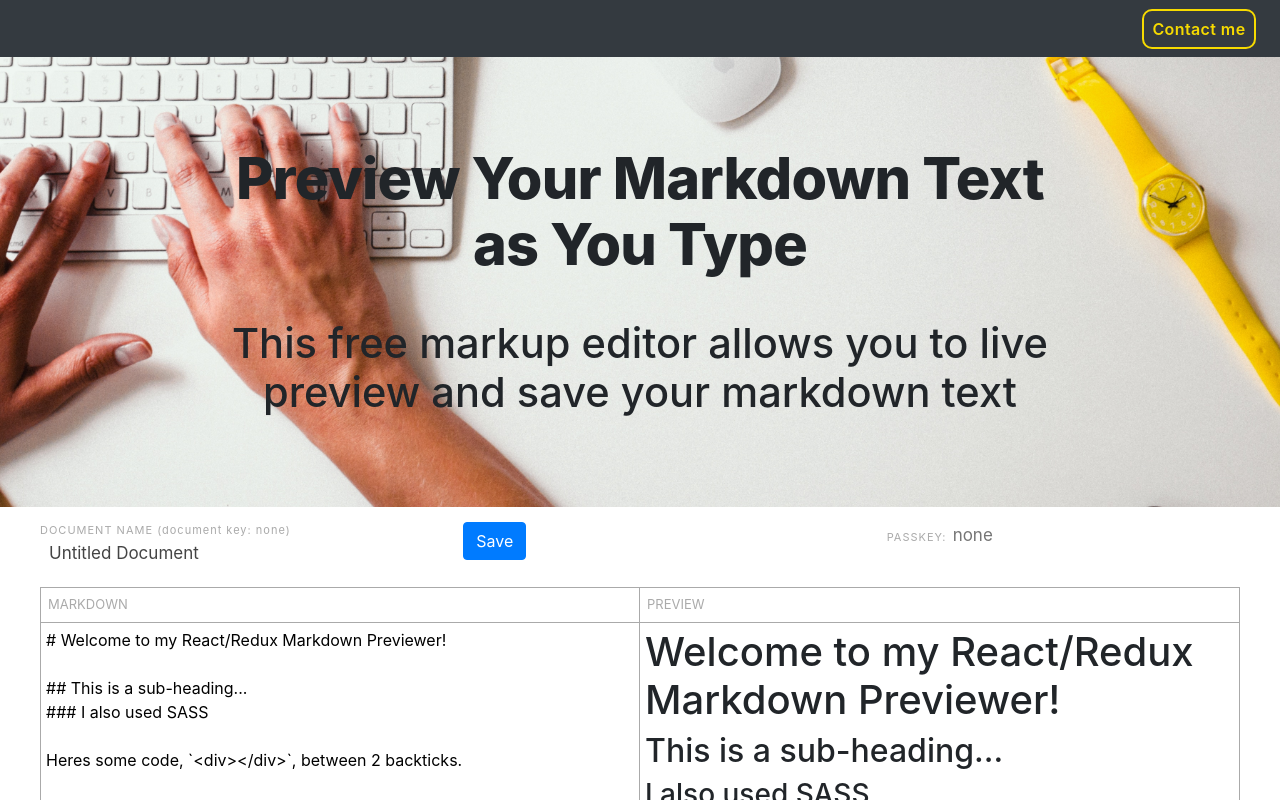
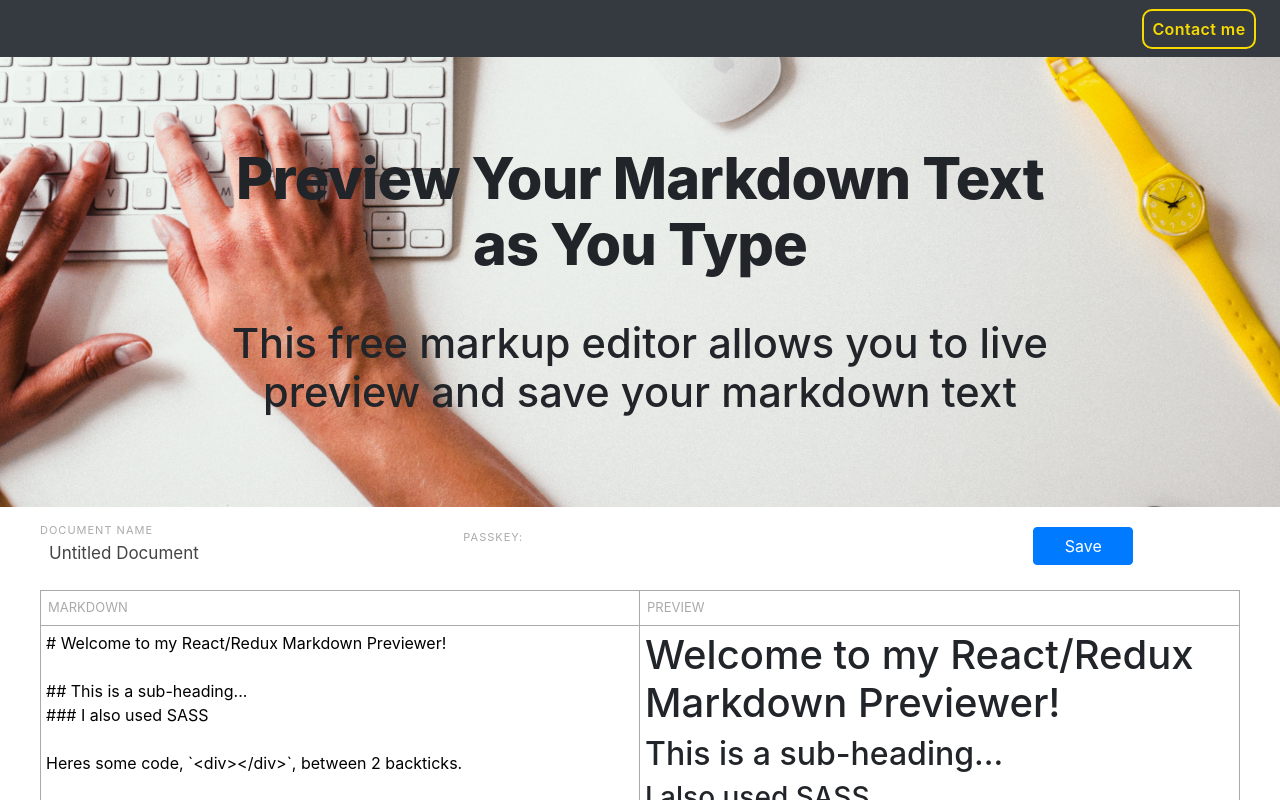
Before and after one commit to ethanvernon/markdown-previewer, a React (Create React App) app in the folder client/: page / in a window 1280 px wide. Shown: the top 800 px of the page. Built offline with nearby package versions, Linux system fonts and the light colour scheme.

Commit message:
changes passkey input methods

```diff
--- a/client/src/App.js
+++ b/client/src/App.js
@@ -28,8 +28,8 @@ class App extends Component {
 				<div className='nameAndSave'>
 					<Row>
 						<Name />
+						<Passkey />
 						<SaveButton />
-						<Passkey />
 					</Row>
 				</div>
 				<div className='markdown'>
--- a/client/src/App.scss
+++ b/client/src/App.scss
@@ -84,11 +84,19 @@ $labelSize:11px;
 }
 
 .nameAndSave {
-
   margin-top:15px;
   margin-left:40px;
   margin-bottom:20px;
-    .name {
+  .saveButton {
+    display: flex;
+    justify-content: center;
+    margin-top:5px;
+    margin-bottom:5px;
+    button {
+      width:100px;
+    }
+  }
+  .name {
     color: $gray;
     font-size: $labelSize;
     letter-spacing:1px;
--- a/client/src/Name.js
+++ b/client/src/Name.js
@@ -16,16 +16,13 @@ class Name extends Component {
 	}
 
 	render() {
-		let keySpan = <span>(document key: {this.props.result.passkey})</span>;
-
-
 		return (
-			<Col>
-		<div className='name'>
-			<p>DOCUMENT NAME {keySpan}</p>
-			<input className='user-text-box' value={this.props.docName.docName} onChange={this.handleChange}/>
-		</div>
-		</Col>
+			<Col md="4">
+				<div className='name'>
+					<p>DOCUMENT NAME </p>
+					<input className='user-text-box' value={this.props.docName.docName} onChange={this.handleChange}/>
+				</div>
+			</Col>
 		);
 	}
 }
@@ -33,7 +30,6 @@ class Name extends Component {
 const mapStateToProps = ( state ) => {
 	return {
 		docName: state.docName,
-		result: state.changeMarkdown.markdown[state.changeMarkdown.markdown.length-1]
 	}
 };
 
--- a/client/src/Passkey.js
+++ b/client/src/Passkey.js
@@ -16,20 +16,22 @@ class Passkey extends Component {
 	}
 
 	render() {
+
 		return (
-		<Col>
-			<div className='name'>
-				<span>PASSKEY: </span>
-				<input className='user-passkey' placeholder={this.props.passkey} onChange={this.handleChange}/>
-			</div>
-		</Col>
+			<Col md="4">
+				<div className='name'>
+					<span>PASSKEY: </span>
+					<input className='user-passkey' value={this.props.passkey} onChange={this.handleChange}/>
+				</div>
+			</Col>
 		);
 	}
 }
 
 const mapStateToProps = ( state ) => {
 	return {
-		passkey: state.changePasskey.passkey
+		passkey: state.changePasskey.passkey,
+		result: state.changeMarkdown.markdown[state.changeMarkdown.markdown.length-1]
 	}
 };
 
--- a/client/src/SaveButton.js
+++ b/client/src/SaveButton.js
@@ -35,7 +35,7 @@ class SaveButton extends Component {
 		}
 
 		return (
-			<Col>
+			<Col md="4">
 				<div className='saveButton'>
 					{ button }
 				</div>
--- a/client/src/action-creators/simpleAction.js
+++ b/client/src/action-creators/simpleAction.js
@@ -41,6 +41,7 @@ export const putMarkdown = (markdown) => {
 		})
 		.then(res => {
 			dispatch(putMarkdownSucess(res.data));
+			dispatch(changePasskey(res.data.passkey));
 		})
 		.catch(err => {
 			dispatch(putMarkdownFailure(err.message));
--- a/client/src/reducers/messageReducer.js
+++ b/client/src/reducers/messageReducer.js
@@ -69,7 +69,7 @@ export const markdownReducer = (state = {userMarkdown: defaultMarkdown}, action)
 	}
 };
 
-export const passkeyReducer = (state = {passkey: 'none'}, action) => {
+export const passkeyReducer = (state = {passkey: ''}, action) => {
   switch (action.type) {
     case CHANGEPASSKEY:
       if (action.passkey.length<13) {
@@ -82,7 +82,7 @@ export const passkeyReducer = (state = {passkey: 'none'}, action) => {
   }
 };
 
-export const putMarkdownReducer = (state = {loading: false, markdown: [{passkey:'none'}], error: null}, action) => {
+export const putMarkdownReducer = (state = {loading: false, markdown: [{passkey:''}], error: null}, action) => {
   switch (action.type) {
     case PUT_MARKDOWN_STARTED:
       return {
```
Also changed, not shown: 1 other file (tests, documents, lock files or other folders).
